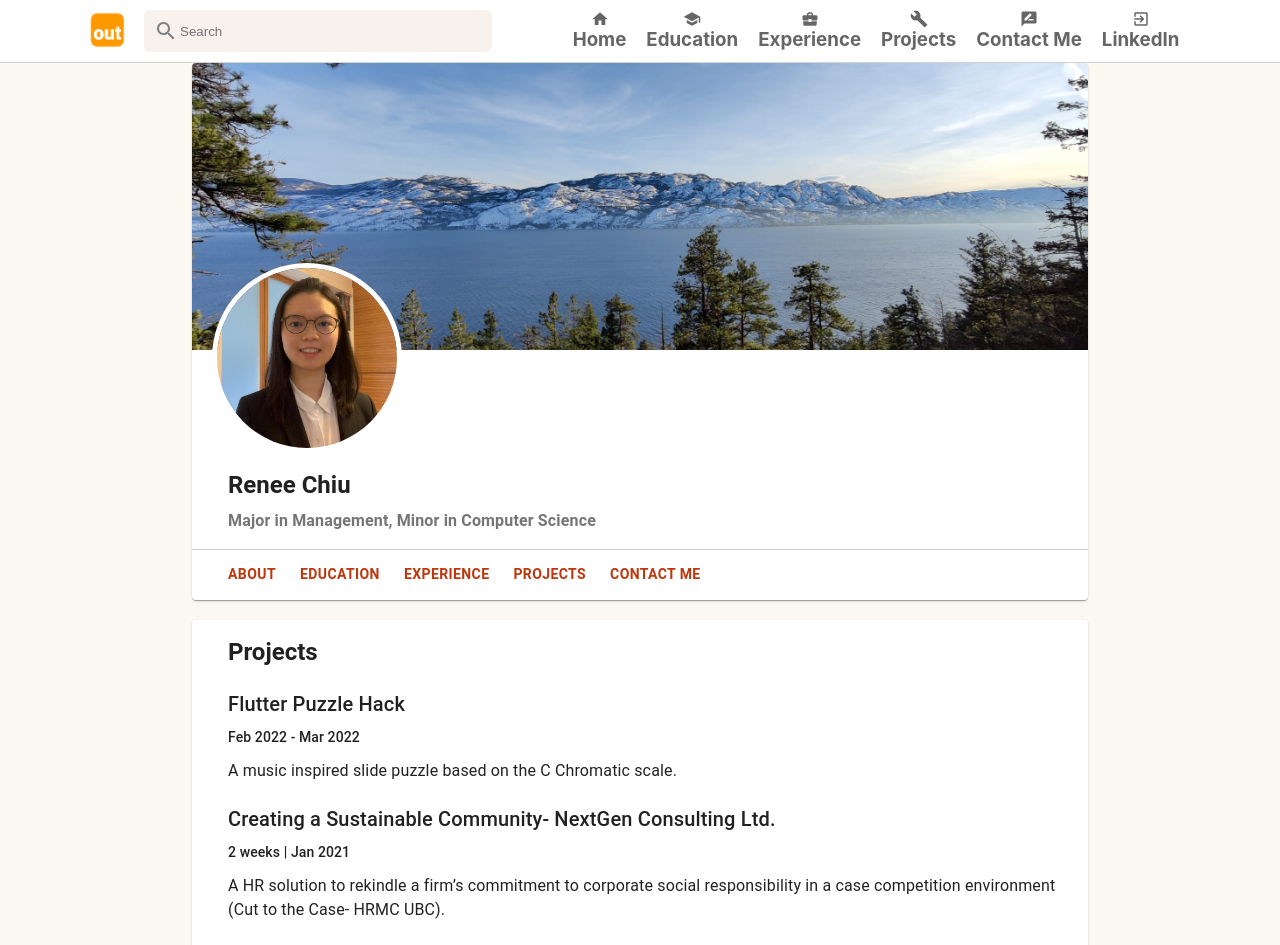
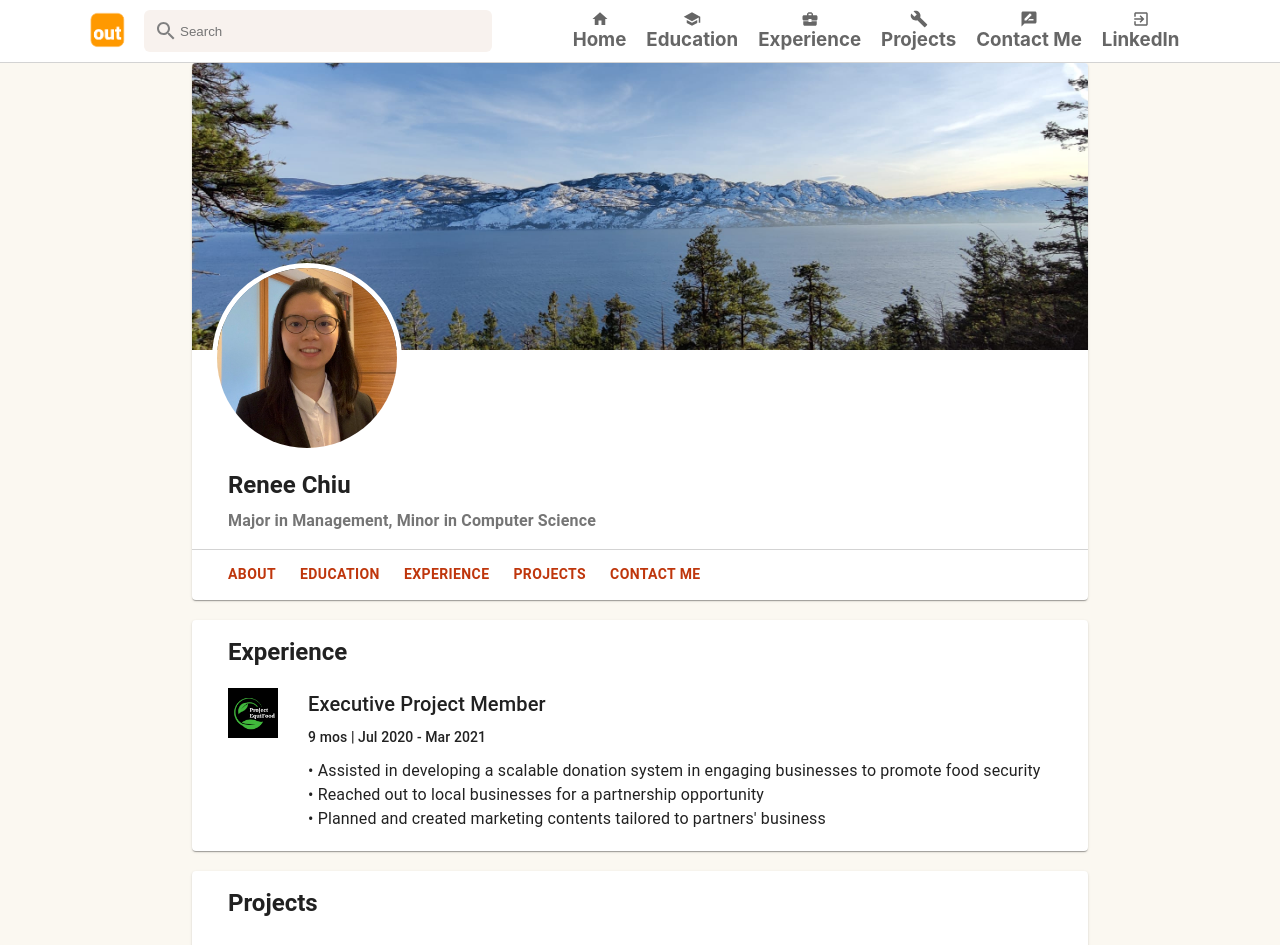
Before and after one commit to CWYRenee/CWYRenee.github.io, a React (Create React App) app: page / in a window 1280 px wide. Shown: the top 945 px of the page. Built offline with nearby package versions, Linux system fonts and the light colour scheme.

Commit message:
smart meals exp add

```diff
--- a/src/components/Feed/Experience.js
+++ b/src/components/Feed/Experience.js
@@ -1,39 +1,36 @@
 import { Card, CardActionArea } from '@material-ui/core'
 import CardContent from '@material-ui/core/CardContent';
 import { Typography } from '@material-ui/core';
+import CardMedia from '@material-ui/core/CardMedia';
 
 import React from 'react'
 import "./Experience.sass";
+import equifood_logo from './EquiFoodlogo.png'
 
 function Experience() {
   return (
     <Card className='experience' >
     <CardContent className="exp_content" style={{marginLeft: "20px"}}>
       <Typography gutterBottom variant="h5" component="div" style={{fontWeight: "bold", marginBottom: "20px"}}>
-      Projects
+      Experience
       </Typography>
 
-      <CardActionArea className='ind_exp' href='https://cwyrenee.github.io/chromaticpuzzle/' target='_blank'>
-      <Typography gutterBottom variant="h6" component="div" style={{marginTop: "20px"}}>
-      Flutter Puzzle Hack
+      <CardMedia
+          className= "equifood_logo"
+          component="img"
+          src={equifood_logo}
+        />
+      <CardActionArea className='ind_exp' href='https://www.projectequifood.com/?fbclid=IwAR1XlLTc6kK0RprCf-2e9SzhIYYrJP2Jz7H9zO4m_B4I6XaLSOHFYRBp2YQ' target='_blank' style={{marginLeft: '80px'}}>
+      <Typography gutterBottom variant="h6" component="div">
+      Executive Project Member
       </Typography>
       <Typography variant="subtitle2" gutterBottom component="div" style={{marginBottom: "10px"}}>
-      Feb 2022 - Mar 2022
-      </Typography>
-      <Typography variant="body1" gutterBottom style={{marginBottom: "20px"}}>
-      A music inspired slide puzzle based on the C Chromatic scale.
-      </Typography>
-      </CardActionArea>
-
-      <CardActionArea className='ind_project' href='https://docs.google.com/presentation/d/1ppivDnU28mpybBk6xVdqU3hwaAc0zkD6iPj7o6sRxCw/edit?usp=sharing' target='_blank'>
-      <Typography gutterBottom variant="h6" component="div">
-      Creating a Sustainable Community- NextGen Consulting Ltd.
-      </Typography>
-      <Typography variant="subtitle2" gutterBottom component="div" style={{marginBottom: "10px"}}>
-      2 weeks | Jan 2021
+      9 mos | Jul 2020 - Mar 2021
       </Typography>
       <Typography variant="body1" gutterBottom style={{marginBottom: "20px"}} >
-      A HR solution to rekindle a firm’s commitment to corporate social responsibility in a case competition environment (Cut to the Case- HRMC UBC).
+      • Assisted in developing a scalable donation system in engaging businesses to promote food security <br />
+      • Reached out to local businesses for a partnership opportunity <br />
+      • Planned and created marketing contents tailored to partners' business <br />
       </Typography>
       </CardActionArea>
 
--- a/src/components/Feed/Experience.sass
+++ b/src/components/Feed/Experience.sass
@@ -7,3 +7,13 @@
 
 .ind_exp
     border-bottom: 0.1px solid lightgrey
+    float: left
+    position: relative
+
+.equifood_logo
+    max-width: 50px
+    max-height: 50px
+    height: 100%
+    width: 100%
+    float: left
+    position: absolute
```
Also changed, not shown: src/components/Feed/EquiFoodlogo.png (added).
